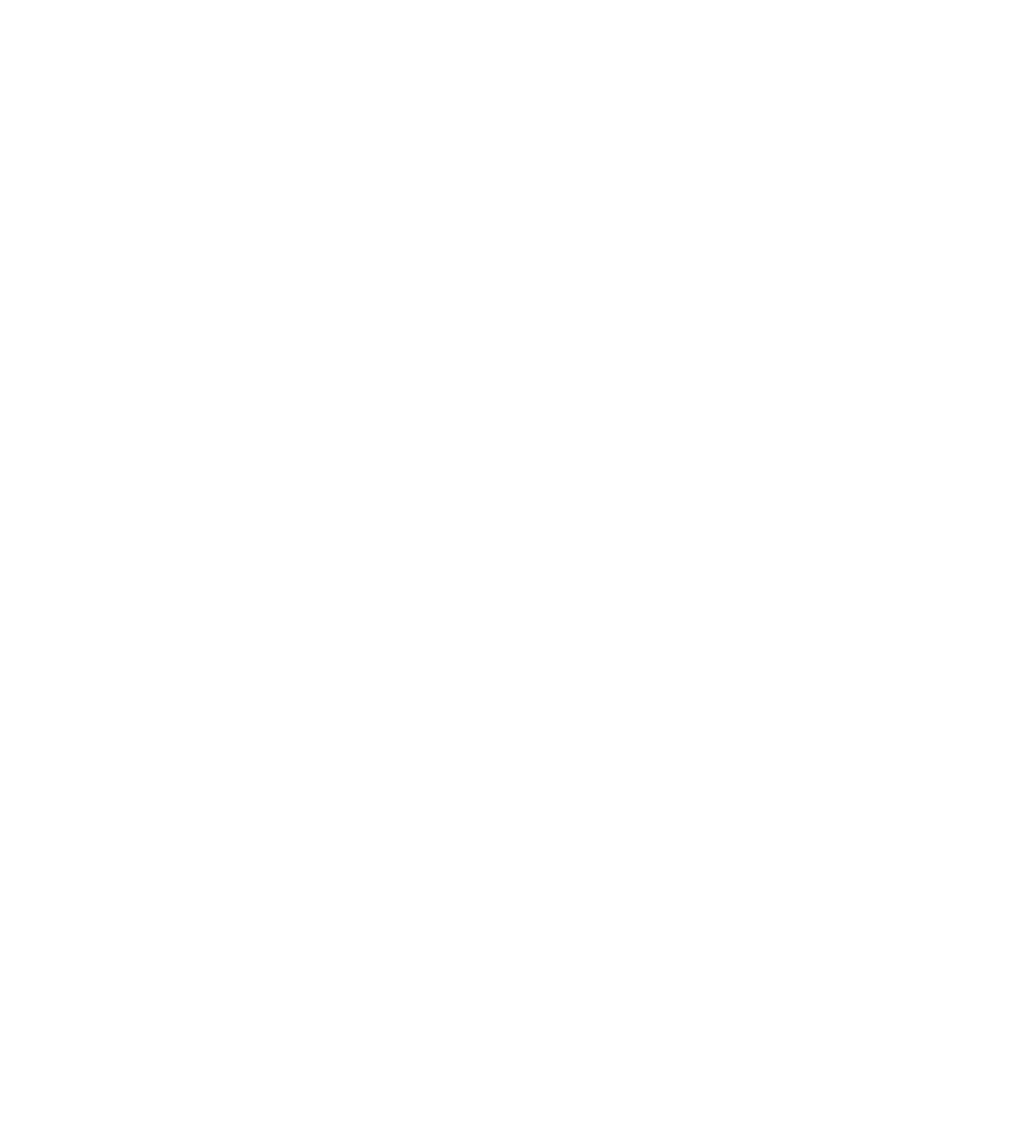
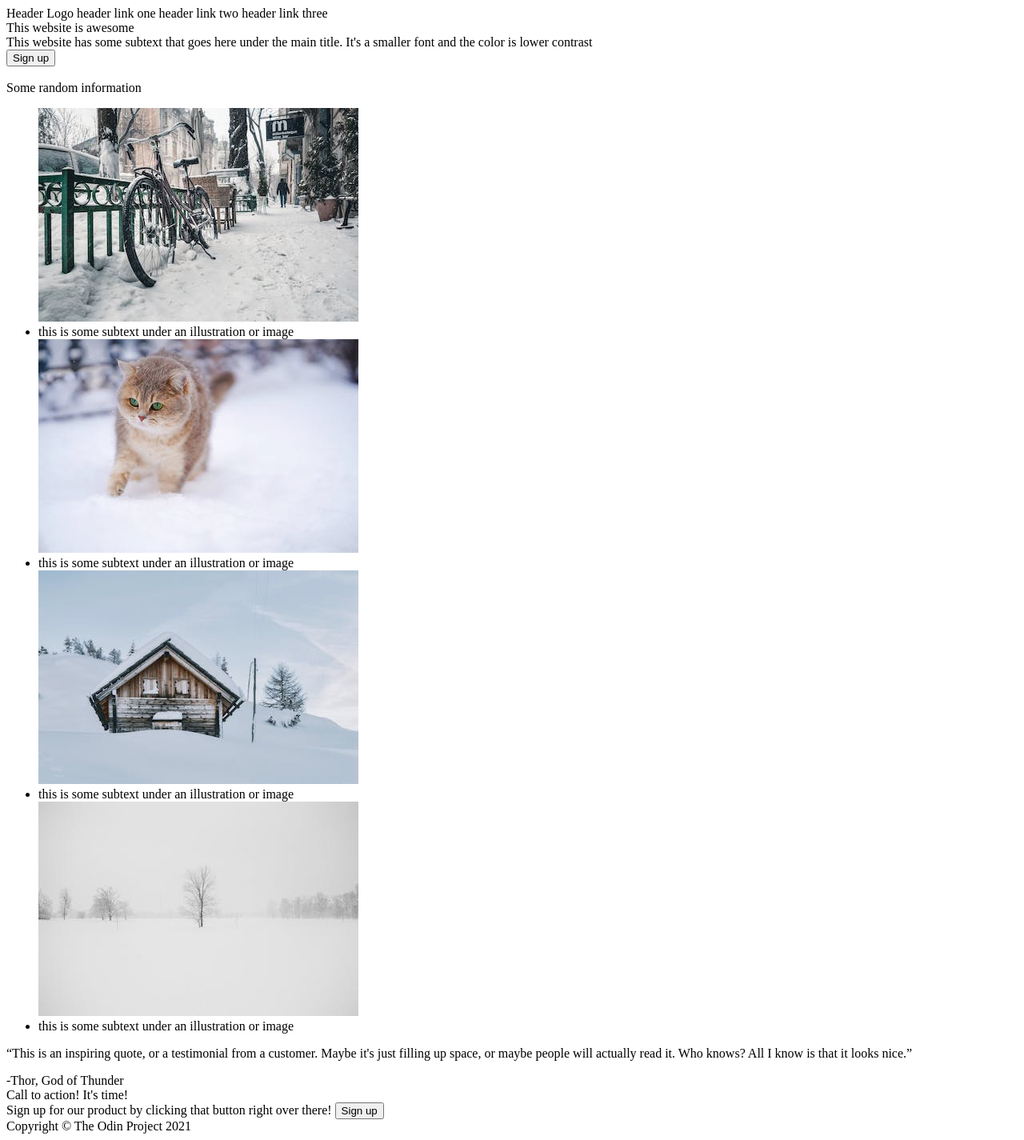
Before and after one commit to dvessels91/landing-page, a plain HTML site: page index.html in a window 1280 px wide. Shown: the whole page at 80% size. Before the commit the page ends 800 px from the top, so only its background shows below. Drawn offline with Linux system fonts and the light colour scheme.

Commit message:
Complete HTML and begin CSS

```diff
--- a/index.html
+++ b/index.html
@@ -3,9 +3,62 @@
 <head>
     <meta charset="UTF-8">
     <meta name="viewport" content="width=device-width, initial-scale=1.0">
-    <title>Document</title>
+    <title>Landing Page - Odin</title>
+    <link rel="stylesheets" href="styles.css"
 </head>
 <body>
 
+    <header>Header Logo
+        <a>header link one</a>
+        <a>header link two</a>
+        <a>header link three</a>
+    </header>
+
+
+    <div>This website is awesome</div>
+    <div>This website has some subtext that goes here under the main title. It's a smaller font and the color is lower contrast</div>
+    <button>Sign up</button>
+    <div>
+        <img This is a placeholder for an image>
+    </div>
+
+
+    <div>Some random information</div>
+
+    <div>
+        <ul>
+            <img src="./images/Bike.jpeg" alt="Bike">
+            <li>this is some subtext under an illustration or image</li>
+
+            <img src="./images/Cat.jpeg" alt="Cat">
+            <li>this is some subtext under an illustration or image</li>
+
+            <img src="./images/House.jpeg" alt="House">
+            <li>this is some subtext under an illustration or image</li>
+
+            <img src="./images/Tree.jpeg" alt="Tree">
+            <li>this is some subtext under an illustration or image</li>
+        </ul>
+    </div>
+
+    <div>
+        <p><q>This is an inspiring quote, or a testimonial from a customer. Maybe it's just filling up space, or maybe people will actually read it. Who knows? All I know is that it looks nice.</q></p>
+        <footer>-Thor, God of Thunder</footer>
+    </div>
+
+    <div>
+        <div>
+            Call to action! It's time!
+        </div>
+        <div>
+            Sign up for our product by clicking that button right over there! <button>Sign up</button>
+        </div>
+    </div>
+
+    <div>
+        <footer>Copyright &copy; The Odin Project 2021</footer>
+    </div>
+
+
 </body>
 </html>
--- a/styles.css
+++ b/styles.css
@@ -0,0 +1,3 @@
+body {
+
+}
```
Also changed, not shown: images/Bike.jpeg (added), images/Cat.jpeg (added), images/Final layout.jpeg (added), images/House.jpeg (added), images/Layout specs.jpeg (added), images/Tree.jpeg (added).
